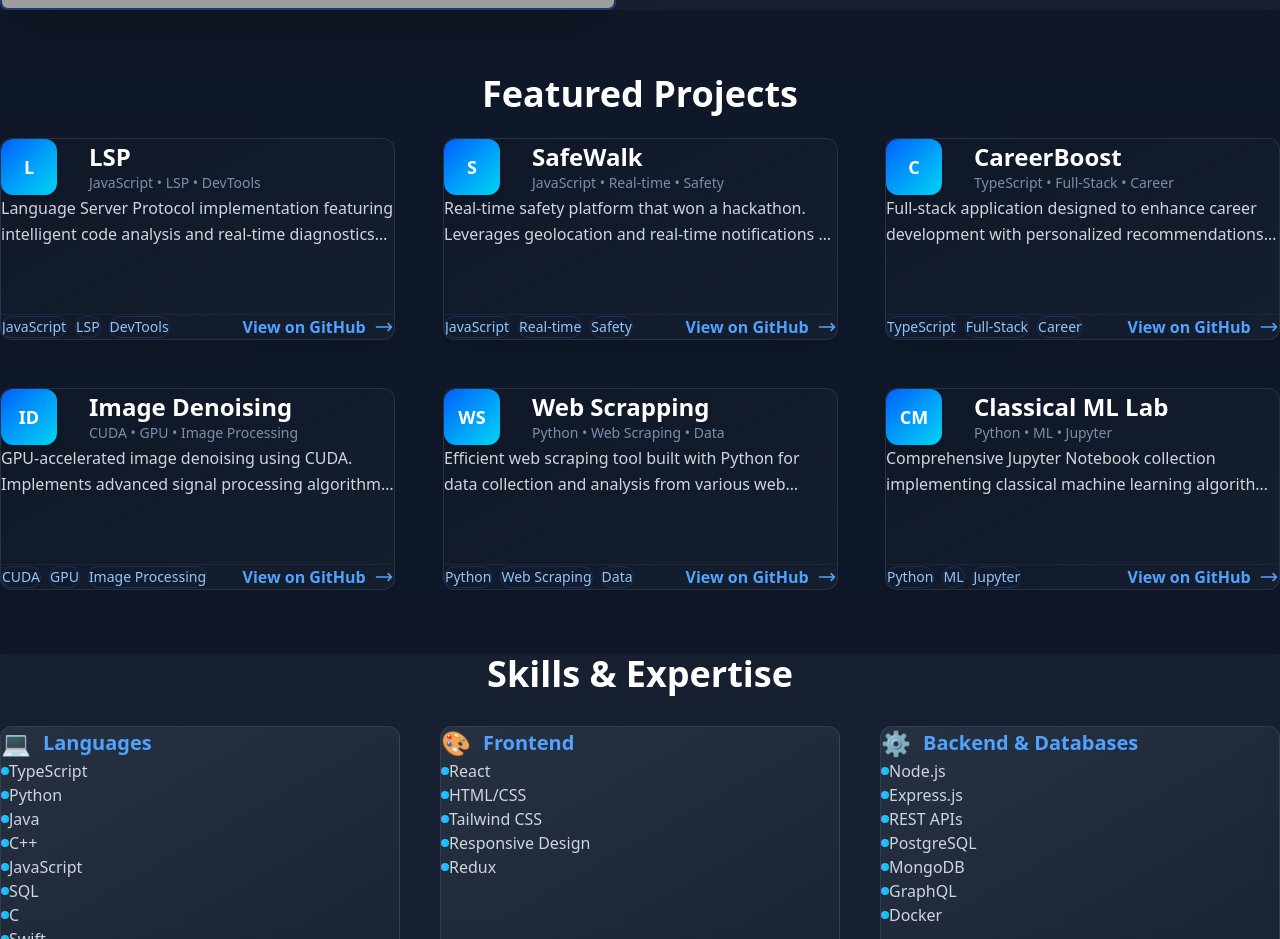
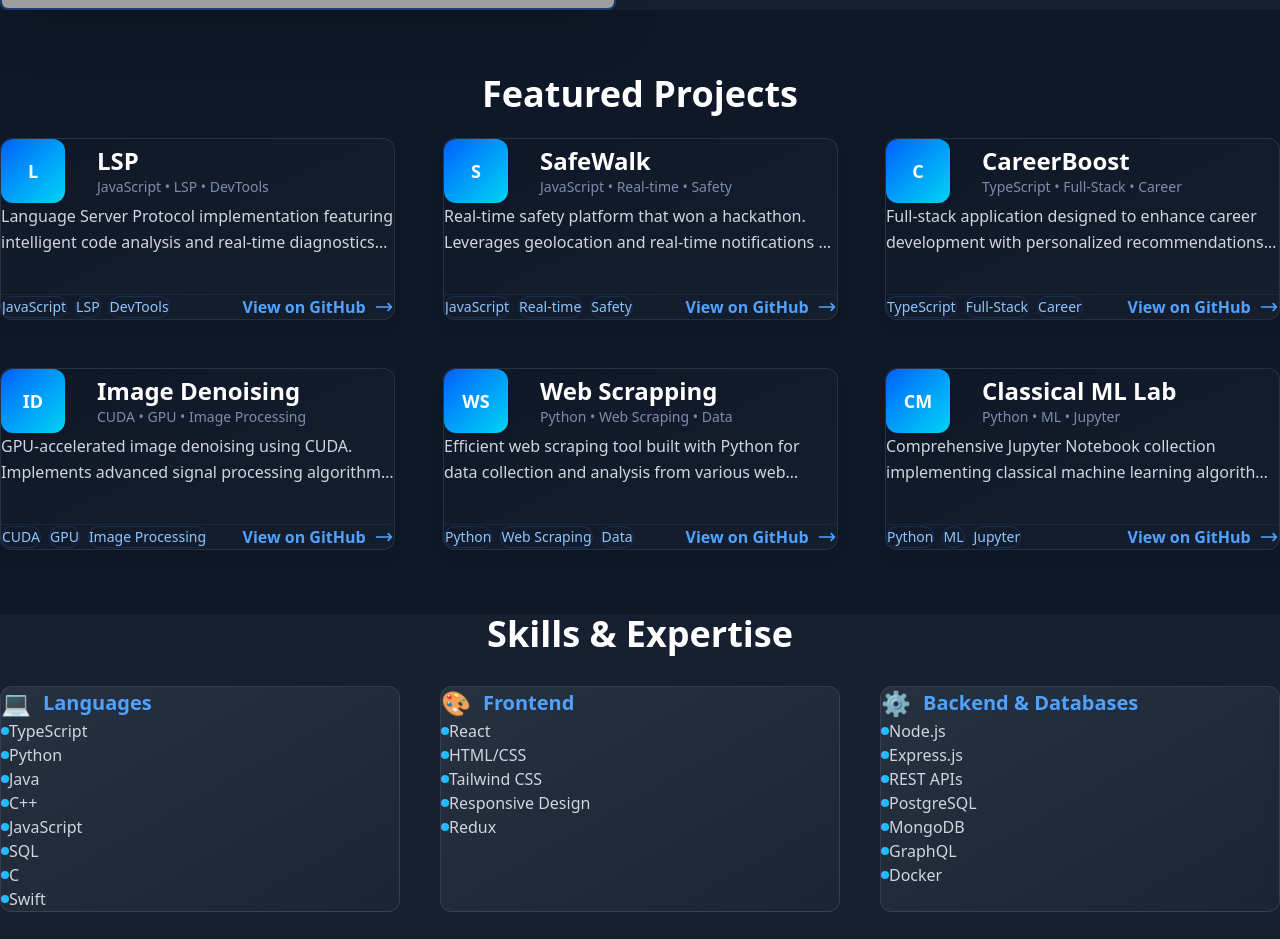
Before and after one commit to MalavyaRaval/malavyaraval.github.io, a React (Vite) app: page / in a window 1280 px wide. Shown: the part 1157-2096 px from the top of the page. Built offline with nearby package versions, Linux system fonts and the light colour scheme; grey boxes are pictures that could not be loaded.

Commit message:
UI Improvements: Smaller project blocks and improved initial spacing

```diff
--- a/src/Home.jsx
+++ b/src/Home.jsx
@@ -360,10 +360,10 @@ export default function Home() {
                 aria-label={`Open ${project.title} on GitHub`}
                 className="group bg-gradient-to-br from-gray-900/60 to-gray-800/40 rounded-xl shadow-lg overflow-hidden transition transform will-change-transform hover:scale-105 hover:shadow-2xl border border-gray-700/60 hover:border-blue-400/40 focus:outline-none focus-visible:ring-2 focus-visible:ring-blue-400/30"
               >
-                <div className="p-6 min-h-[200px] flex flex-col justify-between">
+                <div className="p-5 min-h-[180px] flex flex-col justify-between">
                   <div>
                     <div className="flex items-center gap-8 mb-8">
-                      <div className="w-14 h-14 rounded-xl bg-gradient-to-br from-blue-600 to-cyan-400 flex items-center justify-center text-white font-extrabold text-lg shadow-md">
+                      <div className="w-16 h-16 rounded-xl bg-gradient-to-br from-blue-600 to-cyan-400 flex items-center justify-center text-white font-extrabold text-lg shadow-md">
                         {getInitials(project.title)}
                       </div>
                       <div>
```
